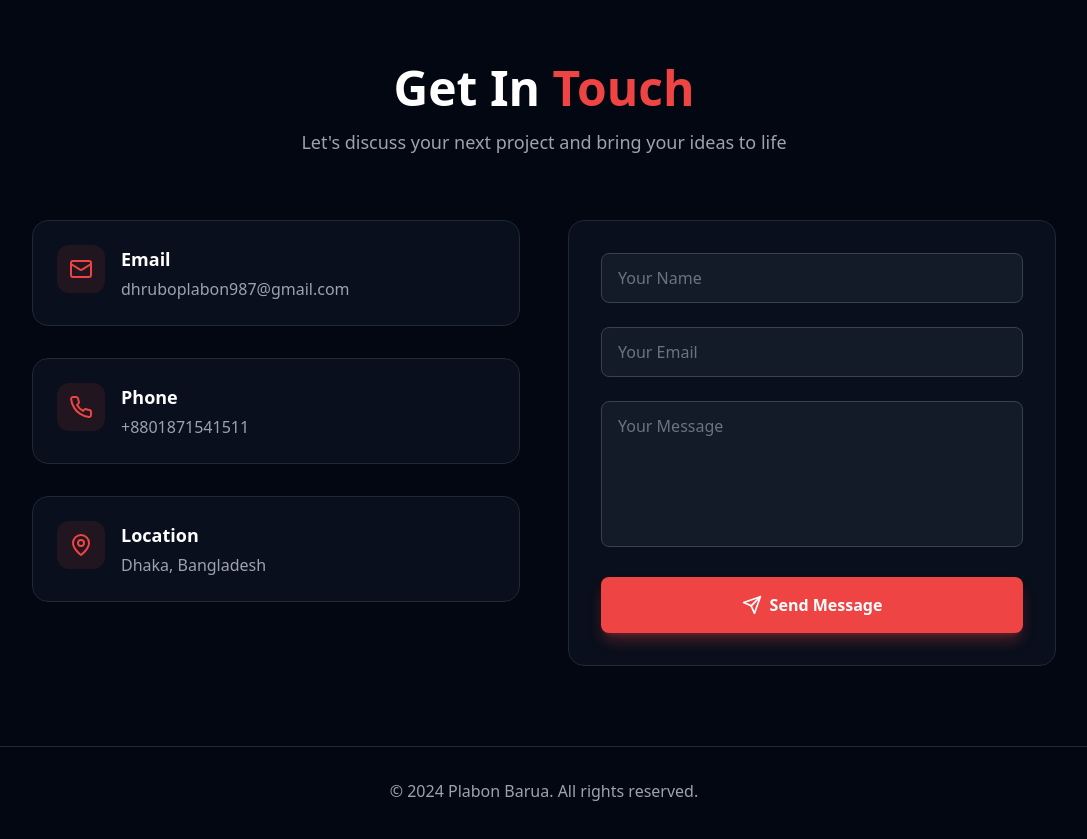
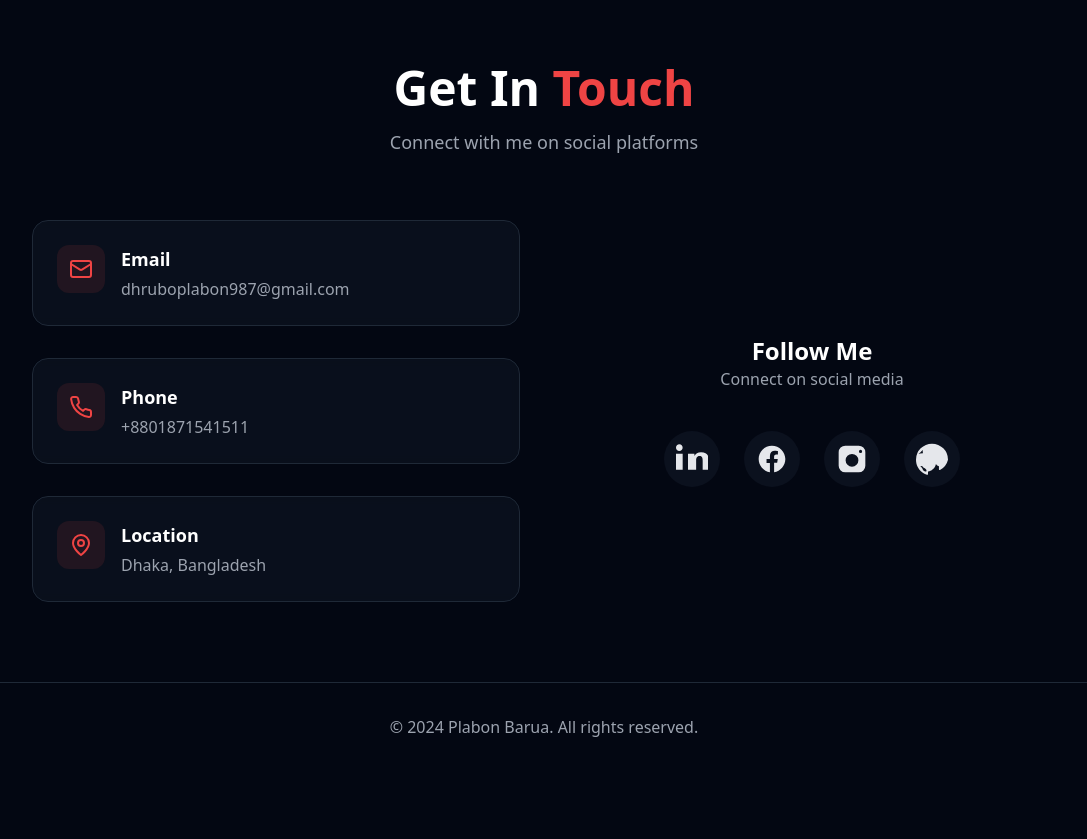
Before and after one commit to kitretsu101/Portfolio, a React (Vite) app: page / in a window 1280 px wide. Shown: the part 3440-4279 px from the top of the page, without its empty margins (96-1183 px from the left). Built offline with nearby package versions, Linux system fonts and the light colour scheme.

Commit message:
logo added

```diff
--- a/src/components/Contact.tsx
+++ b/src/components/Contact.tsx
@@ -1,52 +1,6 @@
-import { Mail, MapPin, Phone, Send } from 'lucide-react';
-import { useState } from 'react';
-import emailjs from '@emailjs/browser';
+import { Mail, MapPin, Phone } from 'lucide-react';
 
 export default function Contact() {
-  const [name, setName] = useState('');
-  const [email, setEmail] = useState('');
-  const [message, setMessage] = useState('');
-  const [submitted, setSubmitted] = useState(false);
-
-  function handleSubmit(e: React.FormEvent) {
-    e.preventDefault();
-    if (submitted) return;
-    setSubmitted(true);
-
-    const serviceId = import.meta.env.VITE_EMAILJS_SERVICE_ID as string | undefined;
-    const templateId = import.meta.env.VITE_EMAILJS_TEMPLATE_ID as string | undefined;
-    const publicKey = import.meta.env.VITE_EMAILJS_PUBLIC_KEY as string | undefined;
-
-    const templateParams = {
-      from_name: name || 'Website Visitor',
-      from_email: email || 'no-reply@example.com',
-      message: message || '(no message)'
-    };
-
-    // If EmailJS is configured, try sending via EmailJS. Otherwise fall back to mailto.
-    if (serviceId && templateId && publicKey) {
-      emailjs.send(serviceId, templateId, templateParams, publicKey)
-        .then(() => {
-          // leave submitted = true to show confirmation
-        })
-        .catch(() => {
-          // fallback to mail client if EmailJS fails
-          const to = 'dhruboplabon987@gmail.com';
-          const subject = `New contact from ${templateParams.from_name}`;
-          const body = `Name: ${templateParams.from_name}%0D%0AEmail: ${templateParams.from_email}%0D%0A%0D%0AMessage:%0D%0A${templateParams.message}`;
-          const mailto = `mailto:${to}?subject=${encodeURIComponent(subject)}&body=${body}`;
-          window.location.href = mailto;
-        });
-    } else {
-      const to = 'dhruboplabon987@gmail.com';
-      const subject = `New contact from ${templateParams.from_name}`;
-      const body = `Name: ${templateParams.from_name}%0D%0AEmail: ${templateParams.from_email}%0D%0A%0D%0AMessage:%0D%0A${templateParams.message}`;
-      const mailto = `mailto:${to}?subject=${encodeURIComponent(subject)}&body=${body}`;
-      // small timeout so UI updates to "Submitted"
-      setTimeout(() => window.location.href = mailto, 250);
-    }
-  }
-
   return (
     <section id="contact" className="py-20 px-6 relative">
       <div className="max-w-7xl mx-auto">
@@ -55,11 +9,11 @@ export default function Contact() {
             Get In <span className="text-red-500">Touch</span>
           </h2>
           <p className="text-gray-400 text-lg max-w-2xl mx-auto">
-            Let's discuss your next project and bring your ideas to life
+            Connect with me on social platforms
           </p>
         </div>
 
-        <div className="grid md:grid-cols-2 gap-12 max-w-5xl mx-auto">
+        <div className="grid md:grid-cols-2 gap-12 max-w-5xl mx-auto items-center">
           <div className="space-y-8">
             <div className="group flex items-start gap-4 p-6 bg-gray-900/50 backdrop-blur-sm border border-gray-800 rounded-2xl hover:border-red-500/50 transition-all duration-300">
               <div className="w-12 h-12 bg-red-500/10 rounded-xl flex items-center justify-center flex-shrink-0 group-hover:bg-red-500/20 transition-colors duration-300">
@@ -92,53 +46,37 @@ export default function Contact() {
             </div>
           </div>
 
-          <div className="bg-gray-900/50 backdrop-blur-sm border border-gray-800 rounded-2xl p-8">
-            <form className="space-y-6" onSubmit={handleSubmit}>
-              <div>
-                <input
-                  value={name}
-                  onChange={(e) => setName(e.target.value)}
-                  type="text"
-                  name="name"
-                  placeholder="Your Name"
-                  className="w-full px-4 py-3 bg-gray-800/50 border border-gray-700 rounded-lg focus:outline-none focus:border-red-500 transition-colors duration-300 text-white placeholder-gray-500"
-                />
-              </div>
-              <div>
-                <input
-                  value={email}
-                  onChange={(e) => setEmail(e.target.value)}
-                  type="email"
-                  name="email"
-                  placeholder="Your Email"
-                  className="w-full px-4 py-3 bg-gray-800/50 border border-gray-700 rounded-lg focus:outline-none focus:border-red-500 transition-colors duration-300 text-white placeholder-gray-500"
-                />
-              </div>
-              <div>
-                <textarea
-                  value={message}
-                  onChange={(e) => setMessage(e.target.value)}
-                  name="message"
-                  placeholder="Your Message"
-                  rows={5}
-                  className="w-full px-4 py-3 bg-gray-800/50 border border-gray-700 rounded-lg focus:outline-none focus:border-red-500 transition-colors duration-300 text-white placeholder-gray-500 resize-none"
-                ></textarea>
-              </div>
-              <button
-                type="submit"
-                disabled={submitted}
-                className={`w-full px-8 py-4 ${submitted ? 'bg-green-600' : 'bg-red-500 hover:bg-red-600'} text-white font-semibold rounded-lg transition-all duration-300 shadow-lg shadow-red-500/30 hover:shadow-red-500/50 flex items-center justify-center gap-2 ${submitted ? 'opacity-90 cursor-default' : ''}`}
-              >
-                {submitted ? (
-                  'Submitted'
-                ) : (
-                  <>
-                    <Send size={20} />
-                    Send Message
-                  </>
-                )}
-              </button>
-            </form>
+          <div className="flex flex-col items-center justify-center gap-6">
+            <div className="text-center mb-4">
+              <h3 className="text-2xl font-semibold text-white">Follow Me</h3>
+              <p className="text-gray-400">Connect on social media</p>
+            </div>
+
+            <div className="flex items-center gap-6">
+              <a href="https://www.linkedin.com/in/plabon-barua-a263b7284/" target="_blank" rel="noopener noreferrer" aria-label="LinkedIn" className="p-3 rounded-full bg-gray-900/60 hover:bg-red-500/20 transition-colors">
+                <svg className="w-8 h-8 text-gray-200" viewBox="0 0 24 24" fill="currentColor" xmlns="http://www.w3.org/2000/svg">
+                  <path d="M4.98 3.5C4.98 4.88 3.87 6 2.5 6S0 4.88 0 3.5 1.11 1 2.5 1 4.98 2.12 4.98 3.5zM0 8h5v12H0zM9 8h4.8v1.6h.1c.7-1.3 2.4-2.6 4.9-2.6 5.2 0 6.1 3.4 6.1 7.8V20H20v-6.6c0-1.6 0-3.7-2.3-3.7-2.3 0-2.6 1.8-2.6 3.5V20H9V8z" />
+                </svg>
+              </a>
+
+              <a href="https://www.facebook.com/plabon.kitretsu" target="_blank" rel="noopener noreferrer" aria-label="Facebook" className="p-3 rounded-full bg-gray-900/60 hover:bg-red-500/20 transition-colors">
+                <svg className="w-8 h-8 text-gray-200" viewBox="0 0 24 24" fill="currentColor" xmlns="http://www.w3.org/2000/svg">
+                  <path d="M22 12.07C22 6.48 17.52 2 11.93 2S2 6.48 2 12.07C2 17.06 5.66 21.18 10.44 22v-7.03H7.9v-2.9h2.54V9.77c0-2.5 1.49-3.88 3.77-3.88 1.09 0 2.23.2 2.23.2v2.46h-1.25c-1.23 0-1.61.77-1.61 1.56v1.87h2.74l-.44 2.9h-2.3V22C18.34 21.18 22 17.06 22 12.07z" />
+                </svg>
+              </a>
+
+              <a href="https://www.instagram.com/_kitret_su______?igsh=bGJqbWg0aHA0cHYx&utm_source=qr" target="_blank" rel="noopener noreferrer" aria-label="Instagram" className="p-3 rounded-full bg-gray-900/60 hover:bg-red-500/20 transition-colors">
+                <svg className="w-8 h-8 text-gray-200" viewBox="0 0 24 24" fill="currentColor" xmlns="http://www.w3.org/2000/svg">
+                  <path d="M7 2h10a5 5 0 0 1 5 5v10a5 5 0 0 1-5 5H7a5 5 0 0 1-5-5V7a5 5 0 0 1 5-5zm5 6.2A4.8 4.8 0 1 0 16.8 13 4.8 4.8 0 0 0 12 8.2zm6.4-3.1a1.2 1.2 0 1 0 1.2 1.2 1.2 1.2 0 0 0-1.2-1.2z" />
+                </svg>
+              </a>
+
+              <a href="https://github.com/kitretsu101" target="_blank" rel="noopener noreferrer" aria-label="GitHub" className="p-3 rounded-full bg-gray-900/60 hover:bg-red-500/20 transition-colors">
+                <svg className="w-8 h-8 text-gray-200" viewBox="0 0 24 24" fill="currentColor" xmlns="http://www.w3.org/2000/svg">
+                  <path d="M12 .5A12 12 0 0 0 0 12.5c0 5.3 3.4 9.8 8.2 11.4.6.1.8-.3.8-.6v-2.1c-3.3.7-4-1.6-4-1.6-.5-1.2-1.2-1.6-1.2-1.6-1-.7.1-.7.1-.7 1.1.1 1.7 1.2 1.7 1.2 1 .1 1.6.8 2 1.3.6 1 .1 1.5 0 1.6 2.7.3 5.5-1.4 6.8-4 1.4-2.7.1-6-2.1-7.6.2-.3.6-1.4-.2-2.9 0 0-1.1-.4-3.6 1.3a12.3 12.3 0 0 0-6.6 0C6.6 4.3 5.5 4.7 5.5 4.7c-.8 1.5-.4 2.6-.2 2.9C2.3 9.5 1 12 2.4 14.7c1.3 2.6 4.1 4.3 6.8 4 0 0-.5-1 .1-1.6.4-.5 1-1.2 2-1.3 0 0 .6-1.1 1.8-1.2 0 0 1.1 0 2 1.3 0 0 .6 1.1 2.1 1.6v2.1c0 .3.2.7.8.6A12 12 0 0 0 24 12.5 12 12 0 0 0 12 .5z" />
+                </svg>
+              </a>
+            </div>
           </div>
         </div>
 
```
